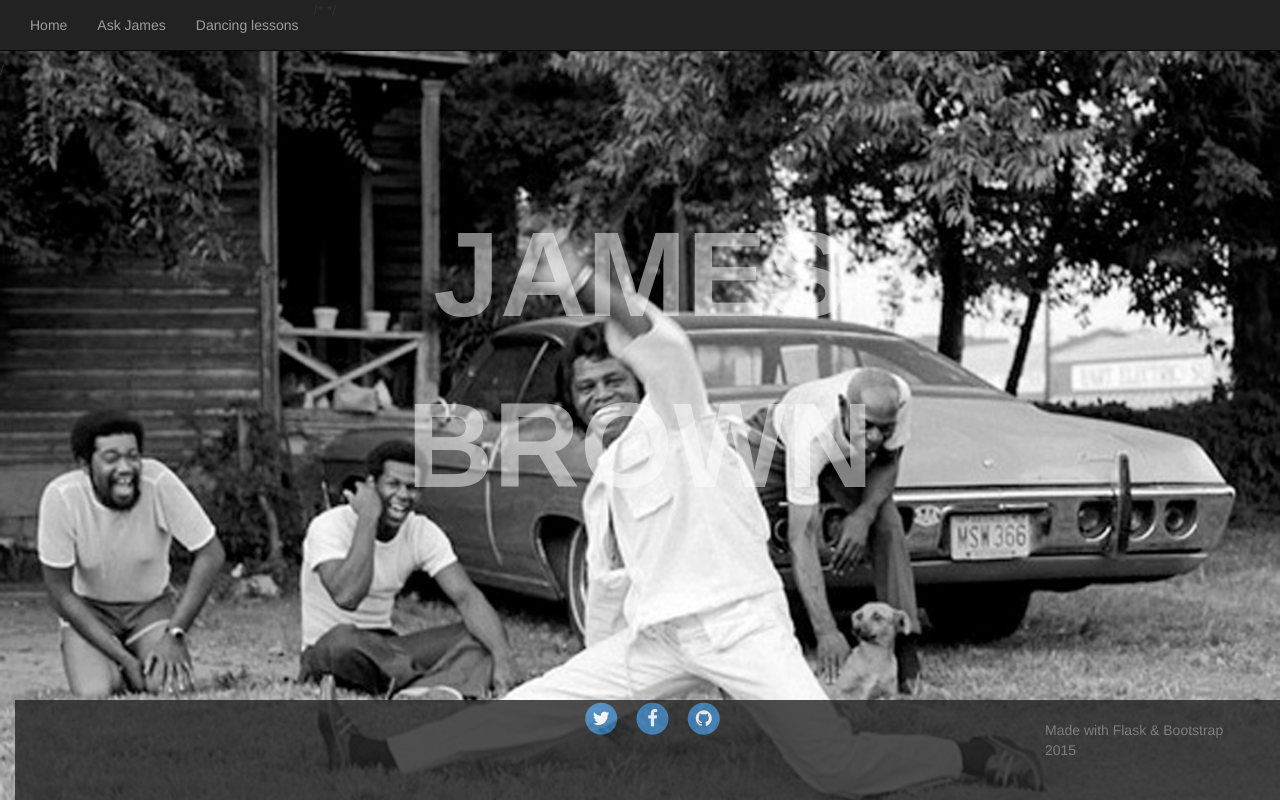
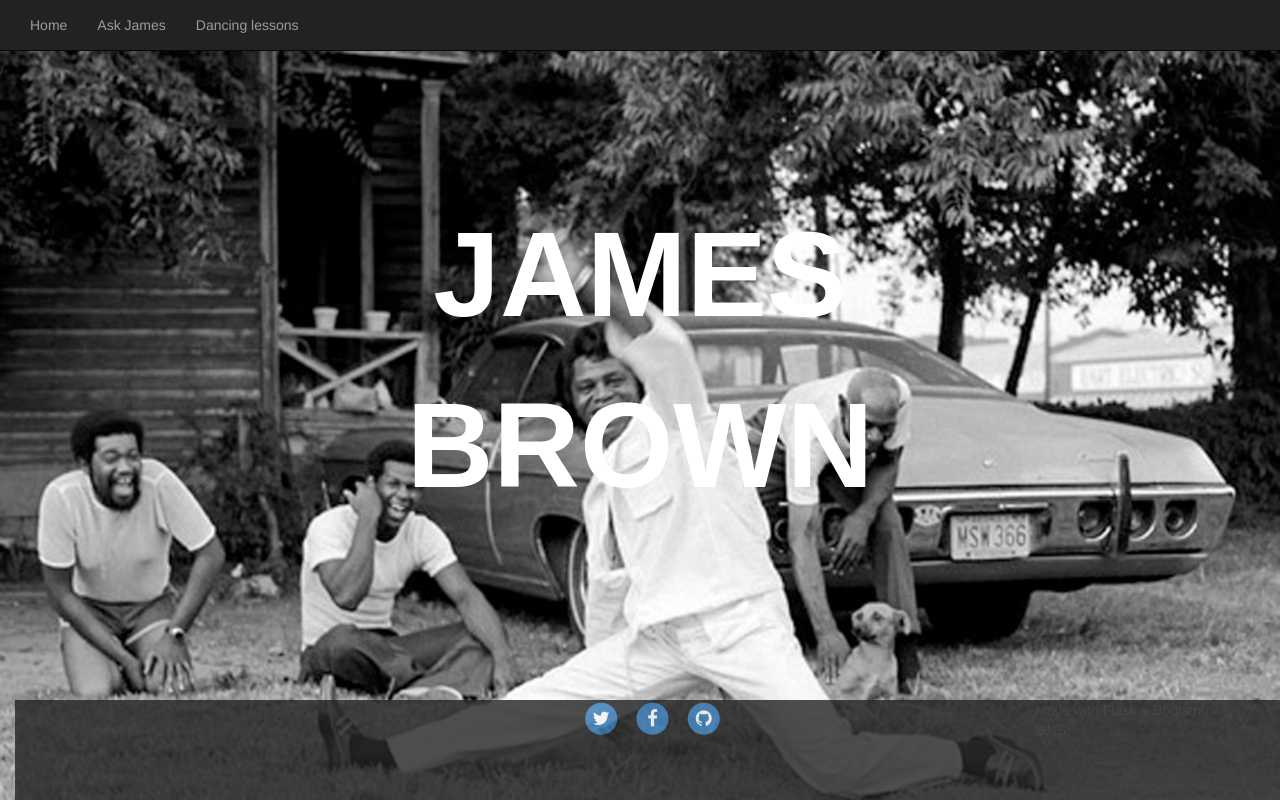
Before and after one commit to annemarie35/do_the_james_brown, a Flask app: page / in a window 1280 px wide. Run offline with Flask 2, Linux system fonts and the light colour scheme; some libraries are stand-ins or nearby versions.

Commit message:
just a little bit cleaning css and layout

```diff
--- a/static/style.css
+++ b/static/style.css
@@ -12,8 +12,17 @@
     font: 14px Verdana, sans-serif;
 }
 
-h1 { font-family: 'Archivo Narrow', sans-serif; font-weight: 400; color: white; }
-h2 { font-family: 'Archivo Narrow', sans-serif; font-weight: 100; color: white; }
+h1 {
+    font-family: 'Archivo Narrow', sans-serif;
+    font-weight: 400;
+    color: white;
+}
+
+h2 {
+    font-family: 'Archivo Narrow', sans-serif;
+    font-weight: 100;
+    color: white;
+}
 
 #home-title {
     color: #FFF;
@@ -23,7 +32,7 @@
     margin-top: 45px;
     margin-bottom: 20px;
     text-align: center;
-    opacity:0.5;
+    /*    opacity:0.5;*/
 }
 
 #page {
--- a/templates/layout.html
+++ b/templates/layout.html
@@ -31,7 +31,7 @@
   <nav class="navbar navbar-inverse navbar-fixed-top">
     <div class="container-fluid">
        <ul class="nav navbar-nav">
-          /* <li><a href="{{url_for('accueil')}}">Home</a></li> */
+          <li><a href="{{url_for('accueil')}}">Home</a></li>
           <li><a href="{{url_for('ask_mrbrown')}}">Ask James</a></li>
           <li><a href="{{url_for('dance')}}">Dancing lessons</a></li>
        </ul>
@@ -41,15 +41,14 @@
   </nav>
 
 <div class="page">
+
   {% block content %}
   {% endblock %}
 </div>
 
 <footer class="footer">
 <div class="container">
-        <div class="row">
-
-            <div class="col-lg-8 col-lg-offset-2 col-md-10 col-md-offset-1">
+               <div class="col-lg-8 col-lg-offset-2 col-md-10 col-md-offset-1">
                 <ul class="list-inline text-center">
                     <li>
                         <a href="https://twitter.com/LoozBonita">
@@ -62,7 +61,7 @@
 
 
                     <li>
-                        <a href="https://www.facebook.com/">
+                        <a href="https://www.facebook.com/WEGOFUNK-14773954703/?fref=ts">
                             <span class="fa-stack fa-lg">
                                 <i class="fa fa-circle fa-stack-2x"></i>
                                 <i class="fa fa-facebook fa-stack-1x fa-inverse"></i>
@@ -83,9 +82,9 @@
                 </ul>
 
             </div>
-            <p class="copyright text-muted">Made with Flask & Bootstrap 2015</p>
+            <p>Made with Flask & Bootstrap 2015</p>
         </div>
-    </div>
+
 </footer>
 
 </body>
```
Lines whose indentation alone changed are shown as unchanged.
